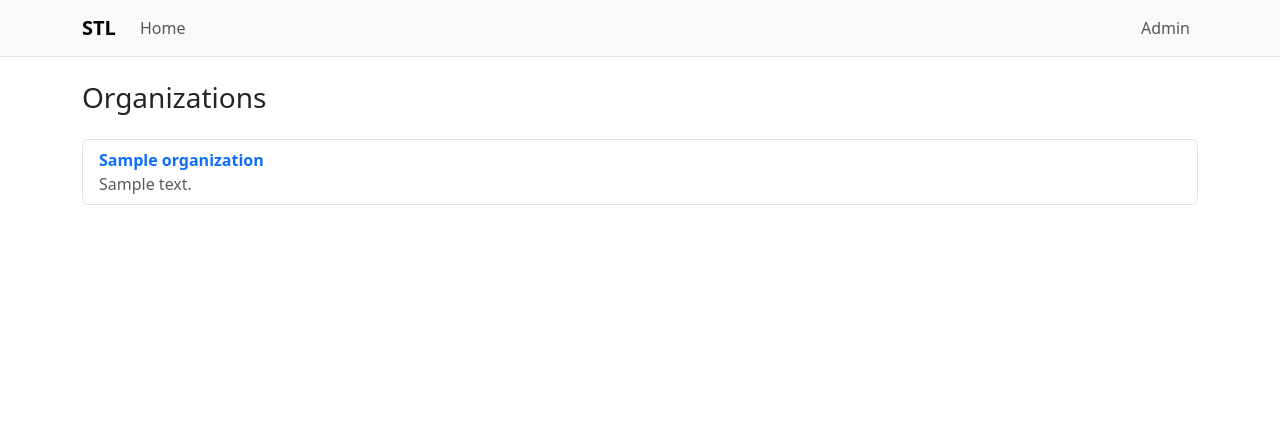
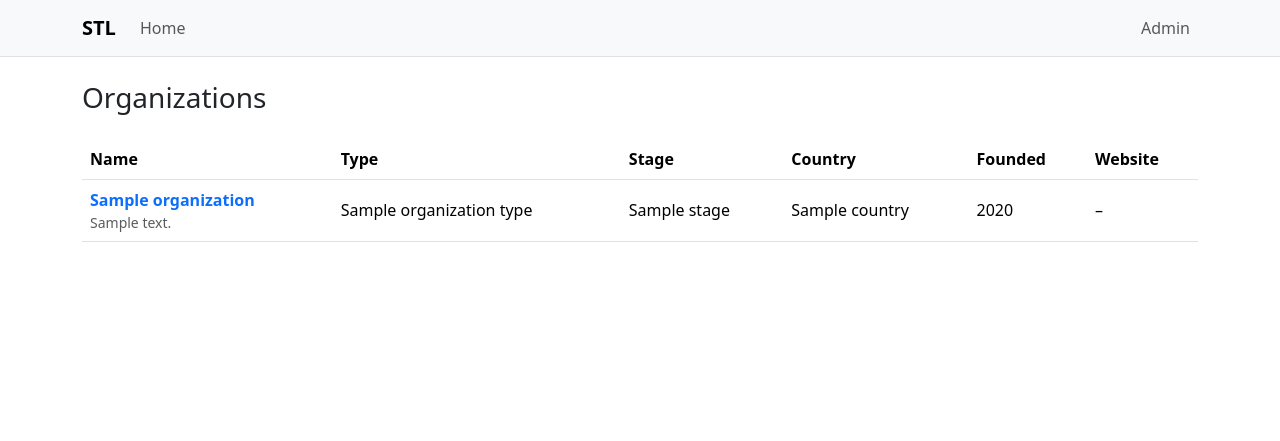
Before and after one commit to carlosesteves/stl-webapp, a FastAPI app: template app/templates/public/home.html in a window 1280 px wide. Shown: the top 441 px of the page. Run offline with FastAPI, Linux system fonts and the light colour scheme; the template is opened without the code that fills it: most values are stand-ins (such as "Sample title", 1, 10 or a date in 2020); some libraries are stand-ins or nearby versions.

Commit message:
Expand public list with type, stage, country, founded and website

```diff
--- a/app/formatting.py
+++ b/app/formatting.py
@@ -1,5 +1,6 @@
 from datetime import date
 from decimal import Decimal
+from urllib.parse import urlparse
 
 MONTHS = ("Jan", "Feb", "Mar", "Apr", "May", "Jun", "Jul", "Aug", "Sep", "Oct", "Nov", "Dec")
 
@@ -20,3 +21,15 @@ def format_eur(amount: Decimal | None) -> str:
     if amount == amount.to_integral_value():
         return f"€{amount:,.0f}"
     return f"€{amount:,.2f}"
+
+
+def is_http_url(url: str | None) -> bool:
+    return bool(url) and url.lower().startswith(("http://", "https://"))
+
+
+def display_domain(url: str | None) -> str:
+    if not url:
+        return ""
+    parsed = urlparse(url if "//" in url else f"//{url}")
+    host = parsed.netloc or parsed.path.split("/")[0]
+    return host.removeprefix("www.")
--- a/app/templates/admin/organization_detail.html
+++ b/app/templates/admin/organization_detail.html
@@ -28,7 +28,7 @@
   <dd class="col-sm-9 col-lg-10">{{ organization.founding_year or "–" }}</dd>
   <dt class="col-sm-3 col-lg-2">Website</dt>
   <dd class="col-sm-9 col-lg-10">
-    {% if organization.website %}<a href="{{ organization.website }}" target="_blank" rel="noopener noreferrer">{{ organization.website }}</a>{% else %}–{% endif %}
+    {% if organization.website is http_url %}<a href="{{ organization.website }}" target="_blank" rel="noopener noreferrer">{{ organization.website }}</a>{% else %}{{ organization.website or "–" }}{% endif %}
   </dd>
 </dl>
 
--- a/app/templates/public/home.html
+++ b/app/templates/public/home.html
@@ -1,14 +1,41 @@
 {% extends "base.html" %}
 {% block content %}
 <h1 class="h3 mb-4">Organizations</h1>
-<ul class="list-group">
-  {% for organization in organizations %}
-  <li class="list-group-item">
-    <a class="fw-semibold text-decoration-none" href="/organizations/{{ organization.id }}">{{ organization.name }}</a>
-    {% if organization.description %}<div class="text-body-secondary">{{ organization.description }}</div>{% endif %}
-  </li>
-  {% else %}
-  <li class="list-group-item text-body-secondary">Nothing here yet.</li>
-  {% endfor %}
-</ul>
+{% if organizations %}
+<div class="table-responsive">
+  <table class="table table-hover align-middle">
+    <thead>
+      <tr>
+        <th scope="col">Name</th>
+        <th scope="col">Type</th>
+        <th scope="col">Stage</th>
+        <th scope="col">Country</th>
+        <th scope="col">Founded</th>
+        <th scope="col">Website</th>
+      </tr>
+    </thead>
+    <tbody>
+      {% for organization in organizations %}
+      <tr>
+        <td>
+          <a class="fw-semibold text-decoration-none" href="/organizations/{{ organization.id }}">{{ organization.name }}</a>
+          {% if organization.description %}<div class="small text-body-secondary">{{ organization.description }}</div>{% endif %}
+        </td>
+        <td>{{ organization.organization_type.name if organization.organization_type else "–" }}</td>
+        <td>{{ organization.stage.name if organization.stage else "–" }}</td>
+        <td>{{ organization.country or "–" }}</td>
+        <td>{{ organization.founding_year or "–" }}</td>
+        <td>
+          {% if organization.website is http_url %}
+          <a href="{{ organization.website }}" target="_blank" rel="noopener noreferrer">{{ organization.website | domain }}</a>
+          {% else %}–{% endif %}
+        </td>
+      </tr>
+      {% endfor %}
+    </tbody>
+  </table>
+</div>
+{% else %}
+<p class="text-body-secondary">Nothing here yet.</p>
+{% endif %}
 {% endblock %}
--- a/app/templates/public/organization.html
+++ b/app/templates/public/organization.html
@@ -26,11 +26,11 @@
   {% endif %}
   {% if organization.website %}
   <dt class="col-sm-3 col-lg-2">Website</dt>
-  <dd class="col-sm-9 col-lg-10"><a href="{{ organization.website }}" target="_blank" rel="noopener noreferrer">{{ organization.website }}</a></dd>
+  <dd class="col-sm-9 col-lg-10">{% if organization.website is http_url %}<a href="{{ organization.website }}" target="_blank" rel="noopener noreferrer">{{ organization.website }}</a>{% else %}{{ organization.website }}{% endif %}</dd>
   {% endif %}
   {% if organization.linkedin_url %}
   <dt class="col-sm-3 col-lg-2">LinkedIn</dt>
-  <dd class="col-sm-9 col-lg-10"><a href="{{ organization.linkedin_url }}" target="_blank" rel="noopener noreferrer">{{ organization.linkedin_url }}</a></dd>
+  <dd class="col-sm-9 col-lg-10">{% if organization.linkedin_url is http_url %}<a href="{{ organization.linkedin_url }}" target="_blank" rel="noopener noreferrer">{{ organization.linkedin_url }}</a>{% else %}{{ organization.linkedin_url }}{% endif %}</dd>
   {% endif %}
   {% for label, names in tag_groups %}
   <dt class="col-sm-3 col-lg-2">{{ label }}</dt>
--- a/app/templating.py
+++ b/app/templating.py
@@ -2,7 +2,7 @@ from pathlib import Path
 
 from fastapi.templating import Jinja2Templates
 
-from app.formatting import format_eur, format_event_date
+from app.formatting import display_domain, format_eur, format_event_date, is_http_url
 
 BASE_DIR = Path(__file__).parent
 templates = Jinja2Templates(directory=BASE_DIR / "templates")
@@ -10,3 +10,5 @@ templates.env.filters["eur"] = format_eur
 templates.env.filters["event_date"] = lambda event: format_event_date(
     event.event_date, event.date_precision
 )
+templates.env.filters["domain"] = display_domain
+templates.env.tests["http_url"] = is_http_url
```
Also changed, not shown: tests/test_formatting.py (+36 -0 lines), tests/test_public_list.py (added, +90 -0 lines).
